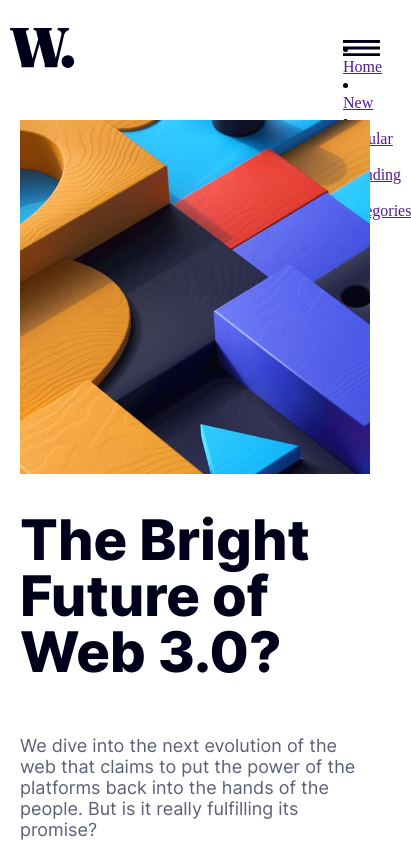
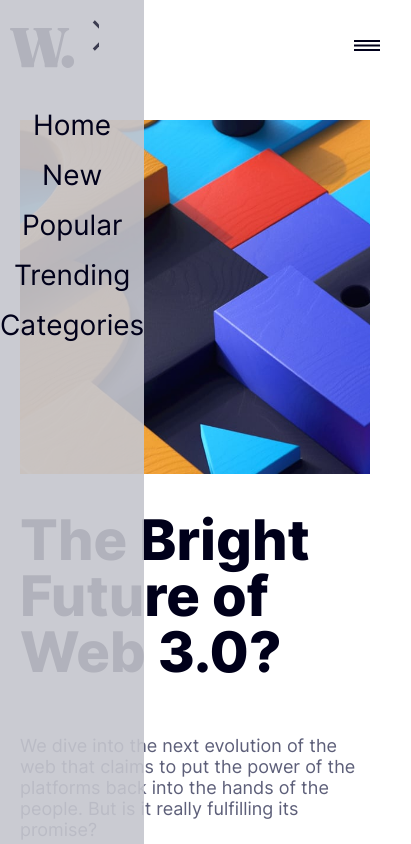
Before and after one commit to ArMiarintsoa/news-homepage, a plain HTML site: page index.html in a window 390 px wide. Shown: the top 844 px of the page, 411 px wide, since content can reach past the window. Drawn offline with Linux system fonts and the light colour scheme.

Commit message:
feat responsive

```diff
--- a/index.html
+++ b/index.html
@@ -7,93 +7,6 @@
   <link rel="icon" type="image/png" sizes="32x32" href="./assets/images/favicon-32x32.png">
   <link rel="stylesheet" href="style.css">
   <title>Test News homepage</title>
-
-
-  <!-- <style>
-    body {
-      font-family: 'Lato', sans-serif;
-    }
-
-    .overlay {
-      height: 100%;
-      width: 0;
-      position: fixed;
-      z-index: 1;
-      top: 0;
-      left: 0;
-      background-color: rgb(0,0,0);
-      background-color: rgba(0,0,0, 0.9);
-      overflow-x: hidden;
-      transition: 0.5s;
-    }
-
-    .overlay-content {
-      position: relative;
-      top: 25%;
-      width: 100%;
-      text-align: center;
-      margin-top: 30px;
-    }
-
-    .overlay a {
-      padding: 8px;
-      text-decoration: none;
-      font-size: 36px;
-      color: #818181;
-      display: block;
-      transition: 0.3s;
-    }
-
-    .overlay a:hover, .overlay a:focus {
-      color: #f1f1f1;
-    }
-
-    .overlay .closebtn {
-      position: absolute;
-      top: 20px;
-      right: 45px;
-      font-size: 60px;
-    }
-
-    @media screen and (max-height: 450px) {
-      .overlay a {font-size: 20px}
-      .overlay .closebtn {
-      font-size: 40px;
-      top: 15px;
-      right: 35px;
-      }
-    }
-    </style>
-    </head>
-    <body>
-
-    <div id="myNav" class="overlay">
-      <a href="javascript:void(0)" class="closebtn" onclick="closeNav()">&times;</a>
-      <div class="overlay-content">
-        <a href="#">About</a>
-        <a href="#">Services</a>
-        <a href="#">Clients</a>
-        <a href="#">Contact</a>
-      </div>
-    </div>
-
-    <h2>Fullscreen Overlay Nav Example</h2>
-    <p>Click on the element below to open the fullscreen overlay navigation menu.</p>
-    <p>In this example, the navigation menu will slide in, from left to right:</p>
-    <span style="font-size:30px;cursor:pointer" onclick="openNav()">&#9776; open</span>
-
-    <script>
-    function openNav() {
-      document.getElementById("myNav").style.width = "100%";
-    }
-
-    function closeNav() {
-      document.getElementById("myNav").style.width = "0%";
-    }
-    </script>
-
-    </body> -->
-
 </head>
 <body>
 
@@ -108,7 +21,9 @@
       <li><a href="">Trending</a></li>
       <li><a href="">Categories</a></li>
     </div>
+    <span class="open-menu" onclick="openNav()"></span>
     <div class="menu">
+      <span class="close-menu" onclick="closeNav()"></span>
       <div class="nav-list-responsive">
         <li><a href="">Home</a></li>
         <li><a href="">New</a></li>
@@ -179,7 +94,15 @@
     Challenge by <a href="https://www.frontendmentor.io?ref=challenge" target="_blank">Frontend Mentor</a>.
     Coded by <a href="https://github.com/ArMiarintsoa">Miarintsoa Itokiana</a>.
   </div>
+<a href="exemple_responsive.html">.</a>
+<script>
+  function openNav() {
+    document.querySelector(".menu").style.width = "100%";
+  }
 
-
+  function closeNav() {
+    document.querySelector(".menu").style.width = "0%";
+  }
+  </script>
 </body>
 </html>
--- a/style.css
+++ b/style.css
@@ -49,10 +49,6 @@ body {
     width: 500px;
 }
 
-.menu {
-    display: none;
-}
-
 .nav-list li {
     list-style: none;
 }
@@ -70,6 +66,14 @@ body {
     font-size: 15px;
     color: hsl(0, 83%, 65%);
     transition: .5s;
+}
+
+.open-menu {
+    display: none;
+}
+
+.menu {
+    display: none;
 }
 
 .container {
@@ -246,30 +250,54 @@ aside h1 {
         display: none;
     }
 
-    .nav-list-responsive {
-        /* display: none; */
-        width: 0;
-        height: 0;
-        transition: .8s;
-    }
-
-    .menu {
+    .open-menu {
         display: block;
         background-image: url("assets/images/icon-menu.svg");
         background-size: contain;
         background-repeat: no-repeat;
-        width: 10%;
+        width: 7%;
         height: 20%;
     }
 
-    .menu:hover .nav-list-responsive, .menu:active .nav-list-responsive{
+    .menu{
+        display: block;
         position: absolute;
         top: 0;
-        left: 10%;
-        display: block;
-        background-color: bisque;
-        width: 90%;
+        left: 0;
         height: 100%;
+        overflow: hidden;
+        background-color: rgba(197, 198, 206, .9);
+        transition: .9s;
+    }
+
+    .close-menu {
+        display:block;
+        background-image: url(assets/images/icon-menu-close.svg);
+        background-repeat: no-repeat;
+        opacity: .7;
+        position: absolute;
+        top: 20px;
+        right: 45px;
+        height: 5%;
+        width: 5%;
+        float: right;
+    }
+
+    .nav-list-responsive {
+        display: flex;
+        flex-direction: column;
+        align-items: center;
+        list-style: none;
+        justify-content: center;
+        margin-top: 100px;
+    }
+
+    .nav-list-responsive a {
+        text-decoration: none;
+        color: hsl(240, 100%, 5%);
+        font-family: regular;
+        line-height: 50px;
+        font-size: 28px;
     }
 
     .container {
```
Also changed, not shown: exemple_responsive.html (added, +83 -0 lines).
